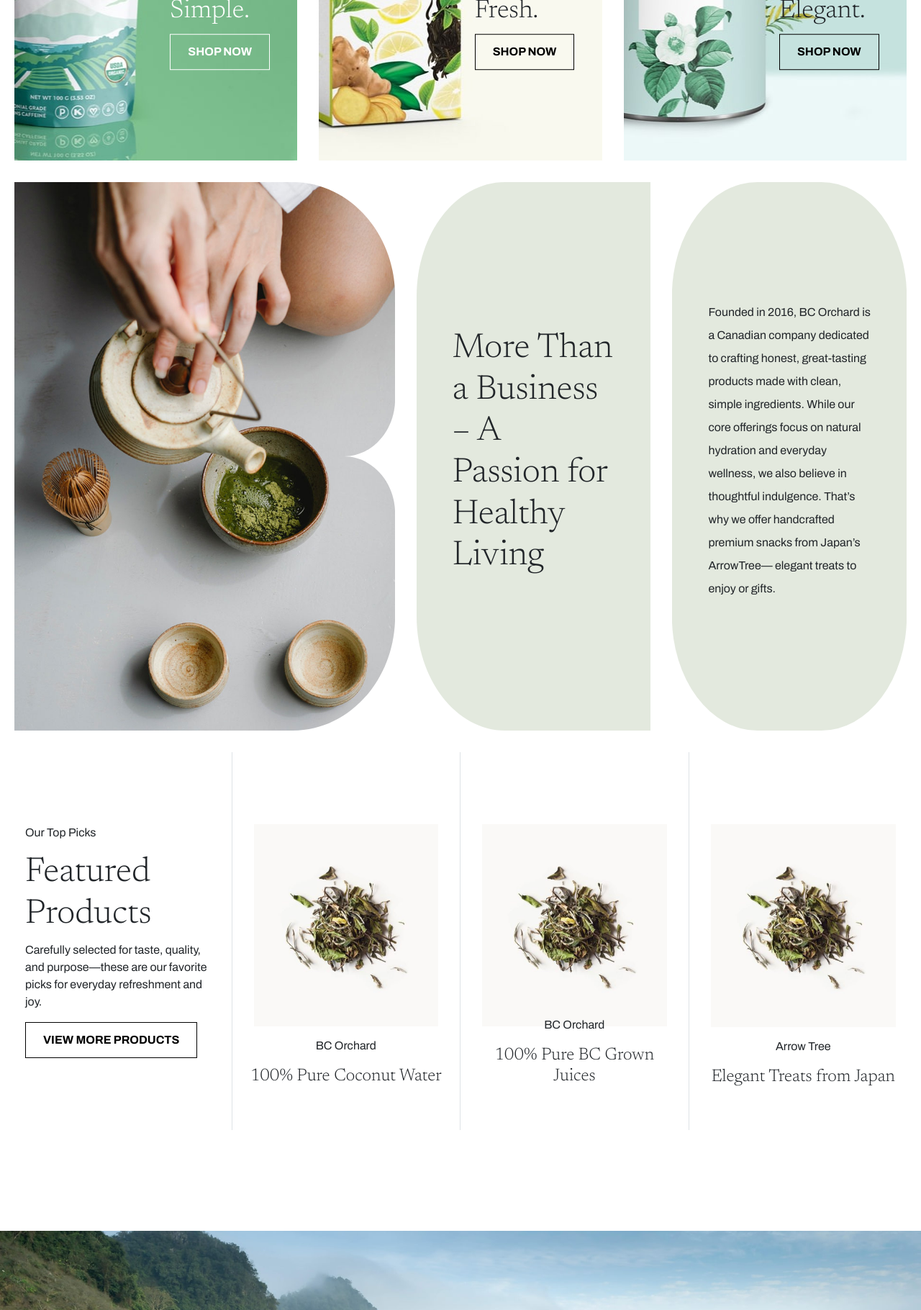
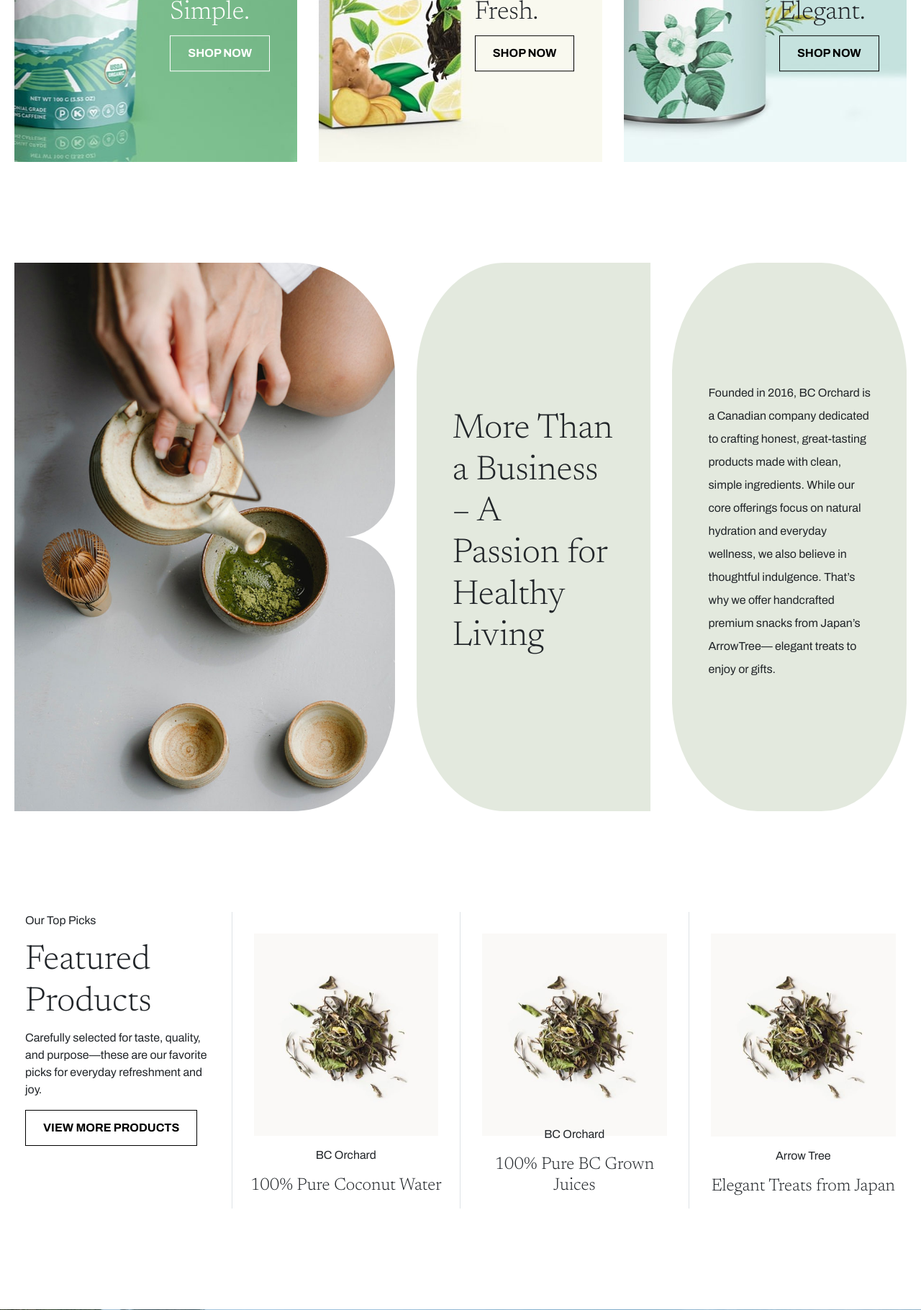
Before and after one commit to Intelli-Management-Group/OrchardBC, a PHP site: page / in a window 1280 px wide. Shown: the part 1225-3045 px from the top of the page at 72% size. Run offline with PHP 8.4, Linux system fonts and the light colour scheme; some libraries are stand-ins or nearby versions.

Commit message:
add bottom margin to various sections; adjust highlight-wrap height

```diff
--- a/css/style.css
+++ b/css/style.css
@@ -42,6 +42,10 @@ h5 {
 
 .section-padding {
     padding: 100px 0;
+}
+
+.bottom-margin {
+    margin-bottom: 140px;
 }
 
 .navbar {
@@ -96,7 +100,7 @@ a {
 
 .highlight-wrap {
     background-color: #425300;
-    padding: 77px 24px;
+    height: 300px;
     display: flex;
     flex-direction: column;
     justify-content: center;
@@ -285,8 +289,13 @@ a {
     color: black;
 }
 
+.feature-product-wrap {
+    max-width: 330px;
+    margin: 0 30px;
+}
+
 .shop-wrap {
-    padding: 100px 30px;
+    padding: 30px 30px 100px;
     display: flex;
     flex-direction: column;
     justify-content: center;
@@ -377,16 +386,12 @@ a {
 .scroll-container {
     width: 90px;
     height: 500px;
-    /* Ensure the height matches the image */
     overflow: hidden;
-    /* background: #f0f0f0; */
     border-right: 1px solid #ccc;
     display: flex;
     flex-direction: column;
     justify-content: flex-start;
-    /* Ensures it is vertically aligned */
     position: relative;
-    /* Necessary for positioning the scroll content */
 }
 
 .scroll-content {
@@ -396,11 +401,8 @@ a {
 }
 
 .scroll-text {
-    writing-mode: sideways-lr;
-    transform: rotate(180deg);
-    /* Make the text readable from bottom to top */
+    writing-mode: vertical-rl;
     height: 300px;
-    /* Each line of text should match the height */
     display: flex;
     align-items: center;
     justify-content: center;
--- a/inc/header.php
+++ b/inc/header.php
@@ -28,7 +28,7 @@ $config = [
     <link rel="icon" type="image/png" sizes="32x32" href="{{ asset('img/Generic/favicon/favicon-32x32.png') }}">
     <link rel="icon" type="image/png" sizes="16x16" href="{{ asset('img/Generic/favicon/favicon-16X16.png') }}">
     <link rel="manifest" href="{{ asset('img/Generic/favicon/site.webmanifest') }}"> -->
-    <script src="" defer></script>
+    <!-- <script src="" defer></script> -->
 </head>
 
 <header>
--- a/index.php
+++ b/index.php
@@ -69,7 +69,7 @@
         </div>
     </div>
 
-    <div class="container-fluid" style="margin-top: 30px; padding-left: 20px; padding-right: 20px;">
+    <div class="container-fluid bottom-margin" style="margin-top: 30px; padding-left: 20px; padding-right: 20px;">
         <div class="row gy-3">
             <div class="col-lg-4 col-md-6">
                 <div class="product-card product-card-1">
@@ -103,7 +103,7 @@
         </div>
     </div>
 
-    <div class="container-fluid" style="margin-top: 30px; padding-left: 20px; padding-right: 20px;">
+    <div class="container-fluid bottom-margin" style="padding-left: 20px; padding-right: 20px;">
         <div class="row">
             <div style="width: 44%;">
                 <div class="masked-image masked-image-1"></div>
@@ -126,10 +126,10 @@
     </div>
 
     <!-- <div class="custom-container container"> -->
-    <div class="container-fluid" style="margin-top: 30px; padding-left: 20px; padding-right: 20px;">
+    <div class="container-fluid bottom-margin" style="padding-left: 20px; padding-right: 20px;">
         <div class="row">
-            <div class="col-lg-3 col-6 p-0 border-end">
-                <div class="shop-wrap align-items-start">
+            <div class="col-lg-3 col-6 d-flex justify-content-center p-0 border-end">
+                <div class="feature-product-wrap">
                     <p>Our Top Picks</p>
                     <h2>Featured Products</h2>
                     <p>Carefully selected for taste, quality, and purpose—these are our favorite picks for everyday refreshment and joy.</p>
@@ -172,14 +172,14 @@
         </div>
     </div>
 
-    <section class="home-footer" style="margin-top: 140px;">
+    <section class="home-footer bottom-margin">
         <div class="home-footer-content">
             <p>Client Testimonials</p>
             <h2>This tea is absolutely amazing! I feel immediate uplifting effects after consuming. That I have found on any shelf thus far.</h2>
         </div>
     </section>
 
-    <section class="container-fluid" style="margin-top: 140px;">
+    <section class="container-fluid bottom-margin">
         <div class="row">
             <div class="col-lg-6 ps-0 d-flex align-items-stretch">
                 <div class="img-container">
```
